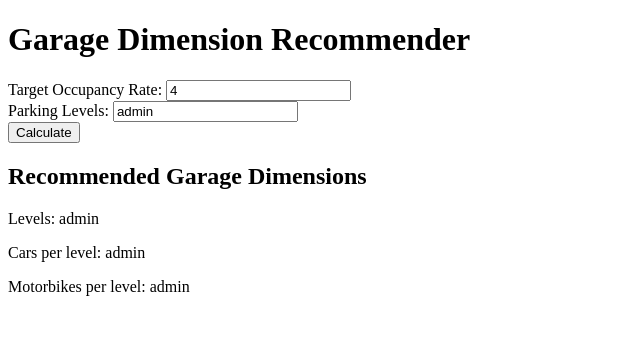
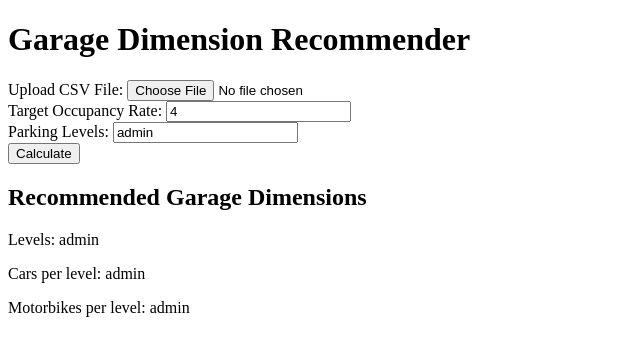
Before and after one commit to phuonganhniie/venice-parking-garage, a Flask app: template templates/index.html in a window 1280 px wide. Shown: the top 356 px of the page, without its empty margins (0-640 px from the left). Run offline with Flask 3, Linux system fonts and the light colour scheme; the template is opened without the code that fills it: most values are stand-ins (such as "Sample title", 1, 10 or a date in 2020).

Commit message:
feat: allow user upload their csv file

```diff
--- a/main.py
+++ b/app.py
@@ -28,14 +28,27 @@
 
 #     main(args)
 
+import os
+import pandas as pd
 import src.data_processing as dp
 import src.analysis as an
 import src.recommendations as rec
 from flask import Flask, render_template, request
+from werkzeug.utils import secure_filename
+from io import StringIO
 
-CSV_FILE_PATH = "data/historical_data.csv"
+# Add this after the CSV_FILE_PATH variable
+DATA_FOLDER = 'data'
+ALLOWED_EXTENSIONS = {'csv'}
+
+# CSV_FILE_PATH = "data/historical_data.csv"
 
 app = Flask(__name__)
+app.config['DATA_FOLDER'] = DATA_FOLDER
+
+# Add this function to check if the uploaded file is a CSV file
+def allowed_file(filename):
+    return '.' in filename and filename.rsplit('.', 1)[1].lower() in ALLOWED_EXTENSIONS
 
 def calculate_garage_dimensions(occupancy_rate, parking_levels, csv_file_path):
     # Read and process data
@@ -55,13 +68,37 @@ def calculate_garage_dimensions(occupancy_rate, parking_levels, csv_file_path):
 @app.route('/', methods=['GET', 'POST'])
 def index():
     if request.method == 'POST':
+        # Read target occupancy rate and number of levels
         try:
             occupancy_rate = float(request.form['occupancy_rate'])
             parking_levels = int(request.form['levels'])
         except ValueError:
             return "Invalid input values. Please provide valid numbers."
 
-        garage_dimensions = calculate_garage_dimensions(occupancy_rate, parking_levels, CSV_FILE_PATH)
+        # Check if a file is uploaded
+        if 'csv_file' not in request.files:
+            return "No file part. Please upload a CSV file."
+
+        uploaded_file = request.files['csv_file']
+
+        if uploaded_file.filename == '':
+            return "No selected file. Please upload a CSV file."
+
+        # Read the uploaded CSV file
+        csv_content = StringIO(uploaded_file.read().decode('utf-8'))
+        uploaded_data = pd.read_csv(csv_content)
+
+        # Check if the required columns are present in the uploaded file
+        required_columns = ['Date', 'Cars in', 'Cars out', 'Motorbikes in', 'Motorbikes out']
+        if not all(column in uploaded_data.columns for column in required_columns):
+            return "Invalid CSV file. The file must have the following columns: `Date`, `Cars in`, `Cars out`, `Motorbikes in`, `Motorbikes out`."
+
+        if uploaded_file and allowed_file(uploaded_file.filename):
+            filename = secure_filename(uploaded_file.filename)
+            file_path = os.path.join(app.config['DATA_FOLDER'], filename)
+            uploaded_file.save(file_path)
+
+        garage_dimensions = calculate_garage_dimensions(occupancy_rate, parking_levels, file_path)
         return render_template('index.html', dimensions=garage_dimensions, occupancy_rate=occupancy_rate, levels=parking_levels)
     else:
         return render_template('index.html', occupancy_rate=0.8, levels=1)
--- a/templates/index.html
+++ b/templates/index.html
@@ -7,7 +7,10 @@
 </head>
 <body>
     <h1>Garage Dimension Recommender</h1>
-    <form action="/" method="post">
+    <form action="/" method="post" enctype="multipart/form-data">
+        <label for="csv_file">Upload CSV File:</label>
+        <input type="file" id="csv_file" name="csv_file" accept=".csv">
+        <br>
         <label for="occupancy_rate">Target Occupancy Rate:</label>
         <input type="text" id="occupancy_rate" name="occupancy_rate" value="{{ occupancy_rate }}" required>
         <br>
```
Also changed, not shown: requirements.txt (+7 -0 lines), README.md, 1 other file.
